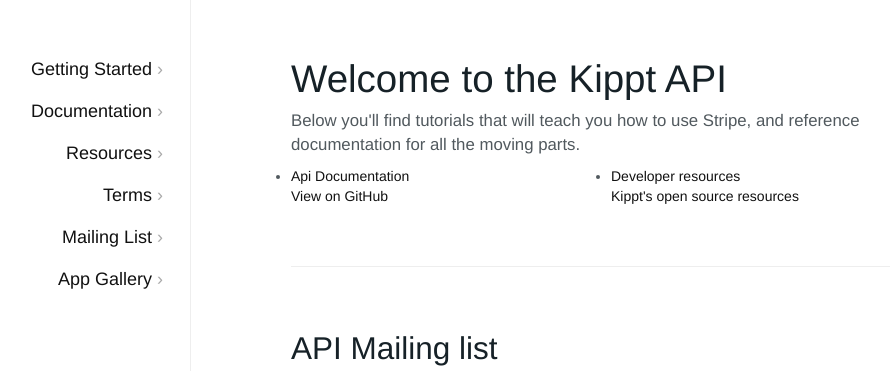
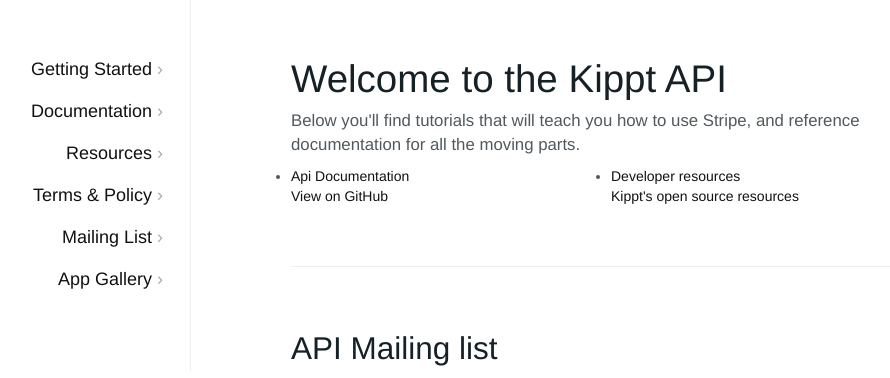
Before and after one commit to kippt/developers.kippt.com, a Flask app: page / in a window 1280 px wide. Shown: the part 382-760 px from the top of the page, without its empty margins (199-1089 px from the left). Run offline with Flask 2, Linux system fonts and the light colour scheme; some libraries are stand-ins or nearby versions.

Commit message:
Added templates for other views

```diff
--- a/app.py
+++ b/app.py
@@ -26,6 +26,14 @@ def page_not_found(e):
 def index():
     return render_template('index.html')
 
+@app.route('/policy/')
+def policy():
+    return render_template('policy.html')
+
+@app.route('/apps/')
+def apps():
+    return render_template('apps.html')
+
 @app.route('/apps/<app_slug>')
 def app_view(app_slug):
     '''
--- a/templates/base.html
+++ b/templates/base.html
@@ -27,12 +27,12 @@
             <div class="span3 side">
                 <ul>
                     <li><a href="/">Getting Started</a></li>
-                    <li><a href="">Documentation</a></li>
-                    <li><a href="">Resources</a></li>
-                    <li><a href="">Terms</a></li>
-                    <li><a href="">Mailing List</a></li>
+                    <li><a href="https://github.com/kippt/api-documentation" target="_blank">Documentation</a></li>
+                    <li><a href="https://github.com/kippt" target="_blank">Resources</a></li>
+                    <li><a href="/policy/">Terms &amp; Policy</a></li>
+                    <li><a href="https://groups.google.com/forum/?fromgroups#!forum/kippt-developers" target="_blank">Mailing List</a></li>
                     <li></li>
-                    <li><a href="">App Gallery</a></li>
+                    <li><a href="/apps/">App Gallery</a></li>
                 </ul>
             </div>
 
```
Also changed, not shown: templates/apps.html (added), templates/policy.html (added).
